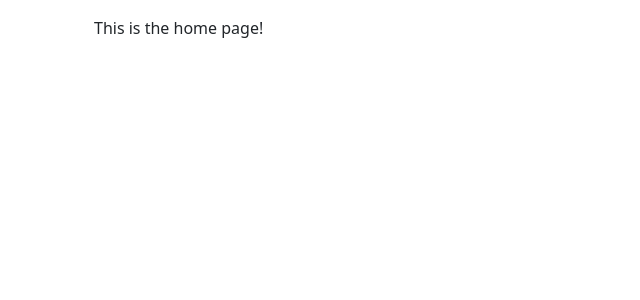
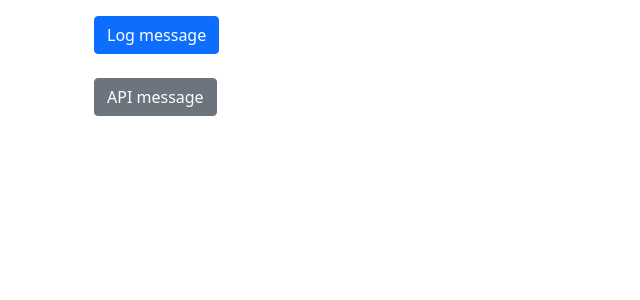
Before and after one commit to gamartins/angular101, an Angular app: page /dependency-injection in a window 1280 px wide. Shown: the top 300 px of the page, without its empty margins (0-640 px from the left). Built offline with nearby package versions, Linux system fonts and the light colour scheme.

Commit message:
added example for dependency injection

```diff
--- a/src/app/app.module.ts
+++ b/src/app/app.module.ts
@@ -40,6 +40,10 @@ const routes: Routes = [
     loadChildren: () => import('src/pages/ng-directives-advanced/ng-directives-advanced.module').then(m => m.NgDirectivesAdvancedModule),
   },
   {
+    path: 'dependency-injection',
+    loadChildren: () => import('src/pages/dependency-injection-example/dependency-injection-example.module').then(m => m.DependencyInjectionExampleModule),
+  },
+  {
     path: '**',
     component:  HomeComponent
   },
--- /dev/null
+++ b/src/pages/dependency-injection-example/another-provider.service.ts
@@ -0,0 +1,17 @@
+import { Inject, Injectable, InjectionToken } from '@angular/core';
+
+export const APIURL = new InjectionToken<string>('');
+
+@Injectable({
+  providedIn: 'root'
+})
+export class AnotherProviderService {
+
+  constructor(
+    @Inject(APIURL) public apiUrl: string
+  ) { }
+
+  log() {
+    console.log('This is the apiUrl', this.apiUrl)
+  }
+}
--- /dev/null
+++ b/src/pages/dependency-injection-example/base-provider.service.ts
@@ -0,0 +1,13 @@
+import { Injectable } from '@angular/core';
+
+@Injectable({
+  providedIn: 'root'
+})
+export class BaseProviderService {
+
+  constructor() { }
+
+  log() {
+    console.log('This is a message log')
+  }
+}
--- /dev/null
+++ b/src/pages/dependency-injection-example/dependency-injection-example.component.ts
@@ -0,0 +1,28 @@
+import { Component } from '@angular/core';
+import { AnotherProviderService } from './another-provider.service';
+import { BaseProviderService } from './base-provider.service';
+
+@Component({
+  selector: 'app-dependency-injection-example',
+  template: `
+    <button class="btn btn-primary" (click)="log()">Log message</button>
+    <br><br>
+    <button class="btn btn-secondary" (click)="apiRequest()">API message</button>
+  `
+})
+export class DependencyInjectionExampleComponent {
+
+  constructor(
+    private baseProvider: BaseProviderService,
+    private anotherProvider: AnotherProviderService,
+  ) { }
+
+  log(): void {
+    this.baseProvider.log()
+  }
+
+  apiRequest(): void {
+    this.anotherProvider.log()
+  }
+
+}
--- /dev/null
+++ b/src/pages/dependency-injection-example/dependency-injection-example.module.ts
@@ -0,0 +1,27 @@
+import { CommonModule } from "@angular/common";
+import { NgModule } from "@angular/core";
+import { RouterModule } from "@angular/router";
+import { AnotherProviderService, APIURL } from "./another-provider.service";
+import { BaseProviderService } from "./base-provider.service";
+import { BetterProviderService } from "./better-provider.service";
+
+import { DependencyInjectionExampleComponent } from "./dependency-injection-example.component";
+
+@NgModule({
+  declarations: [ DependencyInjectionExampleComponent ],
+  exports: [ DependencyInjectionExampleComponent ],
+  providers: [
+    BaseProviderService,
+    // { provide: BaseProviderService, useClass: BaseProviderService }, // the same that previous one
+    // { provide: BaseProviderService, useClass: BetterProviderService },
+    AnotherProviderService,
+    { provide: APIURL, useValue: 'someCustomURL' },
+  ],
+  imports: [
+    CommonModule,
+    RouterModule.forChild([
+      { path: '', component: DependencyInjectionExampleComponent }
+    ]),
+  ]
+})
+export class DependencyInjectionExampleModule { }
```
Also changed, not shown: src/pages/dependency-injection-example/better-provider.service.ts (added, +16 -0 lines).
